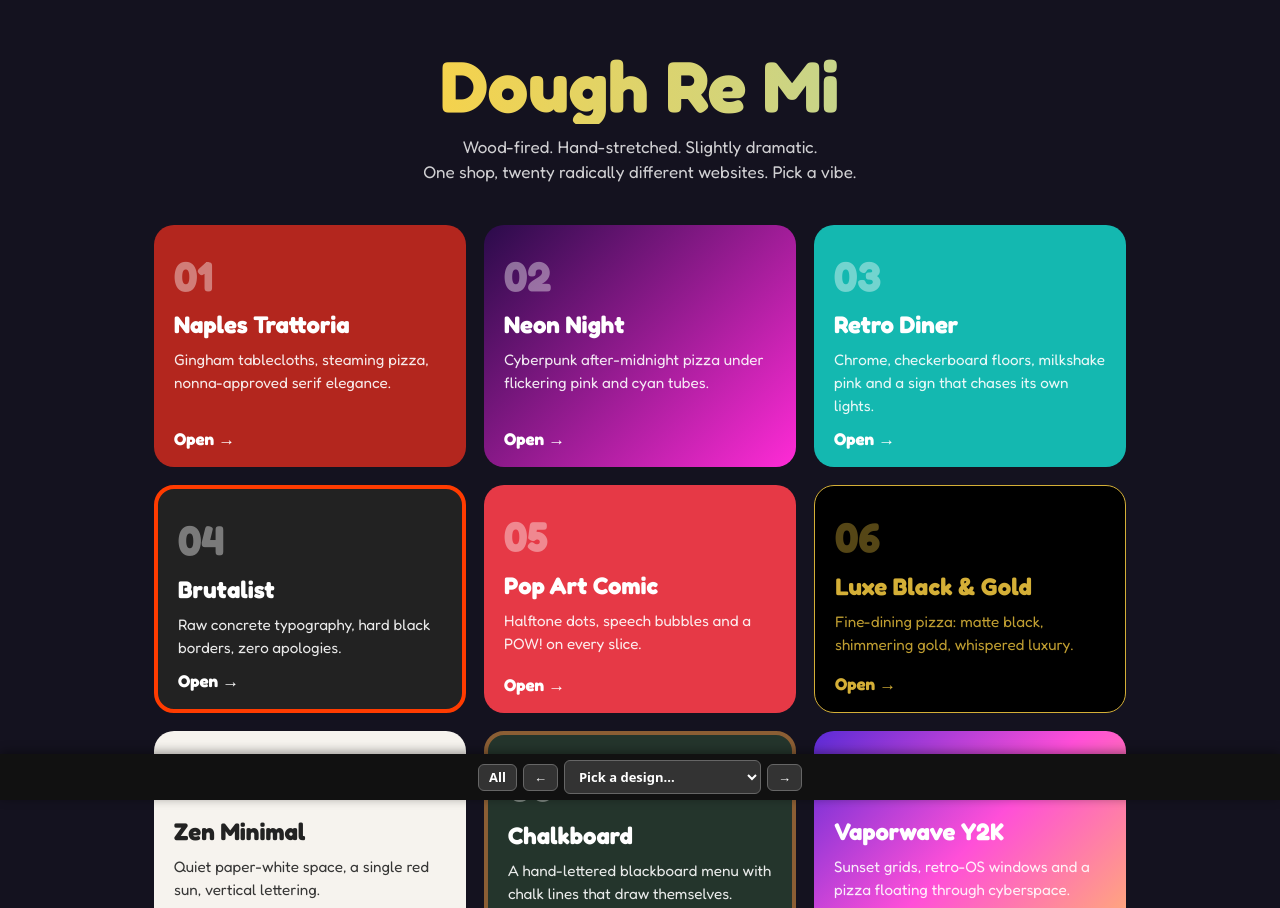
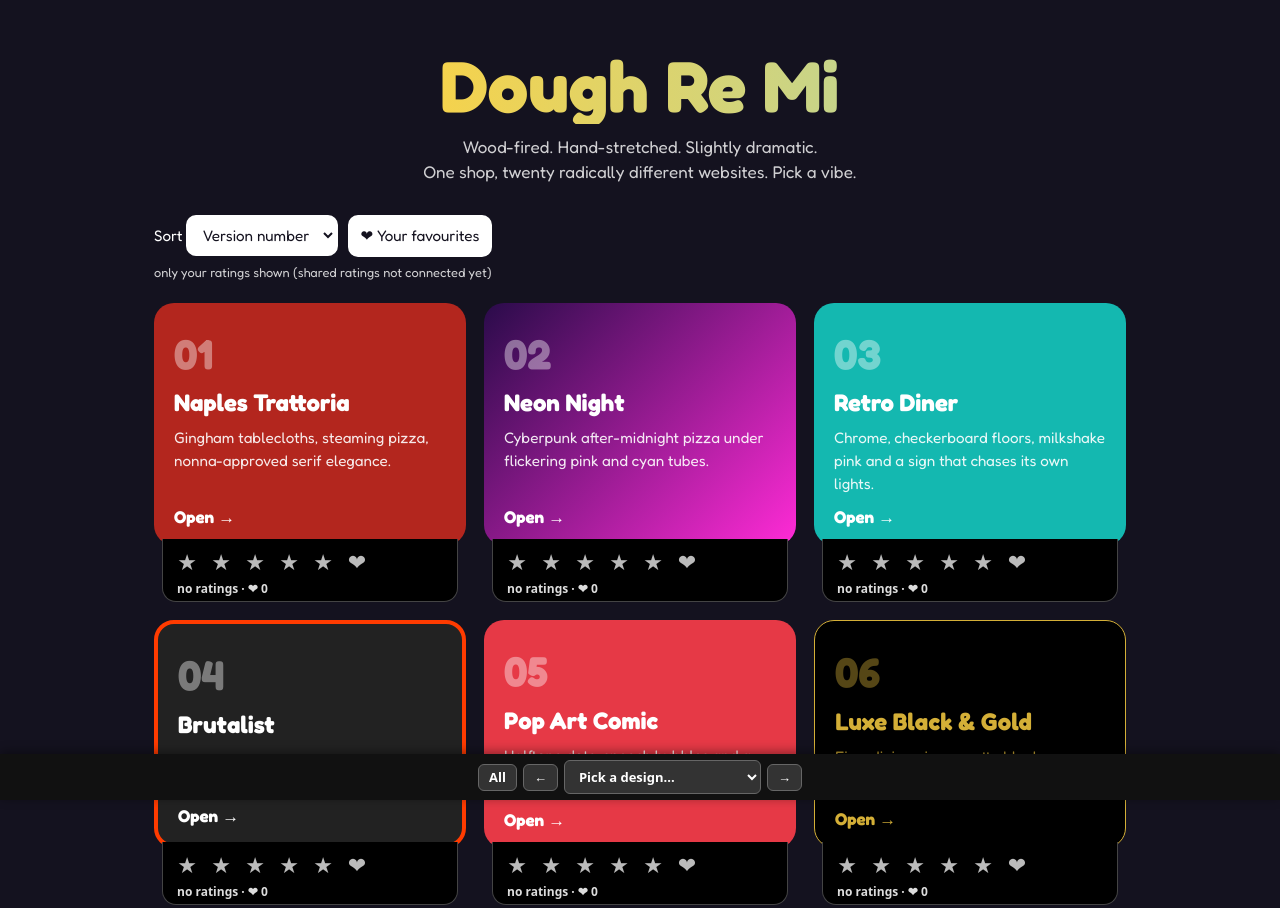
Before and after one commit to nav347/pizza-shop, a plain HTML site: page index.html in a window 1280 px wide. Shown: the top 908 px of the page. Drawn offline with Linux system fonts and the light colour scheme.

Commit message:
Add ratings and favourites: ratings.js, switcher bar, per-version pill, gallery sort/filter
Co-Authored-By: Claude Sonnet 5.5 <noreply@anthropic.com>

```diff
--- a/index.html
+++ b/index.html
@@ -20,10 +20,19 @@ header p{opacity:.8;margin-top:10px}
 .c15{background:#ffcb05;color:#111}.c16{background:#2a9d8f}.c17{background:#6b3f1d;border:4px solid #2f5d34}.c18{background:#0b3d91;border:4px solid #fff}
 .c19{background:#fff;color:#111;border-left:16px solid #da291c}.c20{background:linear-gradient(135deg,#041a2e,#1b9e77,#6a4c93)}
 .guide{grid-column:1/-1;background:#fff;color:#14121f;border:4px dashed #5b2bd6;min-height:140px}.guide .n{font-size:1.1rem;opacity:1;color:#5b2bd6}
+.cw{display:flex;flex-direction:column;min-width:0}.cw[hidden]{display:none}.cw.guidew{grid-column:1/-1}.cw .card{flex:1}
+.rt{background:#000;border-radius:0 0 14px 14px;margin:-6px 8px 0;padding:8px 8px 6px;position:relative;z-index:1;border:1px solid #444;border-top:0}
+.rt .pr-w{max-width:100%}.rt .pr-t{flex-basis:100%;margin:2px 0 0 4px}
+.tools{max-width:1100px;margin:10px auto 0;padding:0 5vw;display:flex;flex-wrap:wrap;gap:10px;align-items:center;font-size:.95rem}
+.tools select,.tools button{background:#fff;color:#14121f;border:2px solid #fff;border-radius:10px;padding:8px 10px;font:inherit;min-height:40px;cursor:pointer}
+.tools button[aria-pressed=true]{background:#ff5a7a;color:#fff;border-color:#ff5a7a}
+.tools :focus-visible{outline:3px solid #7ad7f0;outline-offset:2px}
+.empty{grid-column:1/-1;text-align:center;opacity:.85}.pnote{max-width:1100px;margin:6px auto 0;padding:0 5vw;font-size:.8rem;opacity:.8}
 @media(prefers-reduced-motion:reduce){*{animation:none!important;transition:none!important}}
 </style></head>
 <body><header><h1 data-shop="name"></h1><p><span data-shop="tagline"></span><br>One shop, twenty radically different websites. Pick a vibe.</p></header>
-<main class="grid">
+<div class="tools"><label>Sort <select id="srt"><option value="n">Version number</option><option value="r">Highest rated</option><option value="f">Most favourited</option></select></label><button type="button" id="myf" aria-pressed="false">&#10084; Your favourites</button></div><p class="pnote" id="pnote" aria-live="polite"></p>
+<main class="grid" id="grid">
 <a class="card c1" href="v1-trattoria/index.html"><span class="n">01</span><h2>Naples Trattoria</h2><p>Gingham tablecloths, steaming pizza, nonna-approved serif elegance.</p><span class="go">Open &rarr;</span></a>
 <a class="card c2" href="v2-neon/index.html"><span class="n">02</span><h2>Neon Night</h2><p>Cyberpunk after-midnight pizza under flickering pink and cyan tubes.</p><span class="go">Open &rarr;</span></a>
 <a class="card c3" href="v3-diner/index.html"><span class="n">03</span><h2>Retro Diner</h2><p>Chrome, checkerboard floors, milkshake pink and a sign that chases its own lights.</p><span class="go">Open &rarr;</span></a>
@@ -45,5 +54,43 @@ header p{opacity:.8;margin-top:10px}
 <a class="card c19" href="v19-transit/index.html"><span class="n">19</span><h2>Transit Map</h2><p>Subway-map lines: every page is a stop on the way to dinner.</p><span class="go">Open &rarr;</span></a>
 <a class="card c20" href="v20-aurora/index.html"><span class="n">20</span><h2>Aurora</h2><p>Northern lights drifting over a calm night sky.</p><span class="go">Open &rarr;</span></a>
 </main>
-<script src="shop.js"></script><script src="switcher.js"></script>
+<script src="shop.js"></script><script src="ratings.js"></script><script src="switcher.js"></script>
+<script>
+(function(){
+  var grid=document.getElementById("grid"),srt=document.getElementById("srt"),myf=document.getElementById("myf"),note=document.getElementById("pnote");
+  var items=[],i=0;
+  [].slice.call(grid.querySelectorAll("a.card")).forEach(function(a){
+    var slug=a.getAttribute("href").split("/")[0],w=document.createElement("div");
+    w.className="cw"+(a.classList.contains("guide")?" guidew":"");
+    grid.replaceChild(w,a);w.appendChild(a);
+    var r=document.createElement("div");r.className="rt";w.appendChild(r);
+    items.push({slug:slug,el:w,box:r,guide:a.classList.contains("guide"),pos:i++});
+  });
+  var empty=document.createElement("p");empty.className="empty";empty.textContent="No favourites yet: tap the heart on a design.";
+  function ready(){return window.PizzaRatings;}
+  function render(){
+    var R=window.PizzaRatings,st=R.store,mode=srt.value,only=myf.getAttribute("aria-pressed")==="true";
+    var vis=items.filter(function(x){return !only||st.isFav(x.slug);});
+    var normal=vis.filter(function(x){return !x.guide;}),guide=vis.filter(function(x){return x.guide;});
+    if(mode==="r")normal.sort(function(a,b){var A=st.stats(a.slug),B=st.stats(b.slug);return B.avg-A.avg||B.count-A.count||a.pos-b.pos;});
+    else if(mode==="f")normal.sort(function(a,b){return st.stats(b.slug).favs-st.stats(a.slug).favs||a.pos-b.pos;});
+    else normal.sort(function(a,b){return a.pos-b.pos;});
+    var order=normal.slice();
+    if(guide.length){ if(mode==="n"){var k=0;order=[];var all=vis.slice().sort(function(a,b){return a.pos-b.pos;});order=all;} else order=normal.concat(guide); }
+    items.forEach(function(x){x.el.hidden=vis.indexOf(x)<0;});
+    order.forEach(function(x){grid.appendChild(x.el);});
+    if(!vis.length)grid.appendChild(empty);else if(empty.parentNode)grid.removeChild(empty);
+    note.textContent=R.store.mode()==="local"?R.note:"";
+  }
+  var built=false;
+  function start(){
+    var R=window.PizzaRatings;
+    items.forEach(function(x){x.box.appendChild(R.makeWidget(x.slug));});
+    R.store.subscribe(render);srt.onchange=render;
+    myf.onclick=function(){myf.setAttribute("aria-pressed",myf.getAttribute("aria-pressed")==="true"?"false":"true");render();};
+    render();
+  }
+  if(ready())start();else{var n=0,t=setInterval(function(){if(ready()){clearInterval(t);start();}else if(++n>80)clearInterval(t);},50);}
+})();
+</script>
 </body></html>
--- /dev/null
+++ b/ratings.js
@@ -0,0 +1,194 @@
+/* Ratings + favourites for the pizza site. Loaded automatically by switcher.js (and by the gallery).
+   Set API_BASE to the server URL later; empty = only this browser's ratings (localStorage).
+   Contract: GET {API_BASE}/ratings -> {"v1-trattoria":{"avg":4.2,"count":12,"favs":3},...}
+             POST {API_BASE}/rate {version, stars(1-5), voter}   POST {API_BASE}/fav {version, on:true|false, voter}
+   A voter re-rating replaces their old rating (server side). */
+const API_BASE = "";
+
+(function (root) {
+  var KEY = "pizza.ratings.v1", VKEY = "pizza.voter.v1", TIMEOUT = 4000;
+
+  /* ---- core logic (no DOM; testable in Node with injected storage/fetch) ---- */
+  function createStore(o) {
+    o = o || {};
+    var api = o.apiBase || "", st = o.storage, fx = o.fetch, mode = api ? "server" : "local";
+    var mine = { stars: {}, favs: {} }, shared = {}, subs = [], voter = "";
+    try { var raw = st && st.getItem(KEY); if (raw) { var p = JSON.parse(raw); mine.stars = p.stars || {}; mine.favs = p.favs || {}; } } catch (e) {}
+    try { voter = (st && st.getItem(VKEY)) || ""; } catch (e) {}
+    if (!voter) {
+      voter = "v" + Math.random().toString(36).slice(2, 12) + Date.now().toString(36);
+      try { if (st) st.setItem(VKEY, voter); } catch (e) {}
+    }
+    function save() { try { if (st) st.setItem(KEY, JSON.stringify(mine)); } catch (e) {} }
+    function emit() { subs.forEach(function (f) { try { f(); } catch (e) {} }); }
+    function localStats(v) {
+      var s = mine.stars[v];
+      return { avg: s || 0, count: s ? 1 : 0, favs: mine.favs[v] ? 1 : 0 };
+    }
+    function stats(v) {
+      if (mode === "server") {
+        var d = shared[v];
+        return d ? { avg: +d.avg || 0, count: +d.count || 0, favs: +d.favs || 0 } : { avg: 0, count: 0, favs: 0 };
+      }
+      return localStats(v);
+    }
+    function withTimeout(promise) {
+      return Promise.race([promise, new Promise(function (_, rej) { setTimeout(function () { rej(new Error("timeout")); }, TIMEOUT); })]);
+    }
+    function post(path, body) {
+      if (mode !== "server" || !fx) return Promise.resolve(false);
+      return withTimeout(fx(api + path, { method: "POST", headers: { "Content-Type": "application/json" }, body: JSON.stringify(body) }))
+        .then(function (r) { return !!r.ok; }, function () { return false; });
+    }
+    function load() {
+      if (!api || !fx) { mode = "local"; emit(); return Promise.resolve(mode); }
+      return withTimeout(fx(api + "/ratings").then(function (r) { if (!r.ok) throw new Error("bad"); return r.json(); }))
+        .then(function (d) { shared = d || {}; mode = "server"; emit(); return mode; },
+          function () { mode = "local"; emit(); return mode; });
+    }
+    function rate(v, n) {
+      n = Math.round(+n); if (!(n >= 1 && n <= 5)) return Promise.resolve(false);
+      mine.stars[v] = n; save(); emit();
+      return post("/rate", { version: v, stars: n, voter: voter }).then(function (ok) { return mode === "server" ? load() : ok; });
+    }
+    function fav(v, on) {
+      if (on === undefined) on = !mine.favs[v];
+      if (on) mine.favs[v] = true; else delete mine.favs[v];
+      save(); emit();
+      return post("/fav", { version: v, on: !!on, voter: voter }).then(function (ok) { return mode === "server" ? load() : ok; });
+    }
+    return {
+      load: load, rate: rate, fav: fav, stats: stats,
+      myStars: function (v) { return mine.stars[v] || 0; },
+      isFav: function (v) { return !!mine.favs[v]; },
+      mode: function () { return mode; },
+      voter: function () { return voter; },
+      subscribe: function (f) { subs.push(f); }
+    };
+  }
+  function r1(x) { return (Math.round(x * 10) / 10).toFixed(1); }
+  function fmt(s) { return s.count ? "★" + r1(s.avg) + " (" + s.count + ")" : "no ratings"; }
+
+  if (typeof module !== "undefined" && module.exports) { module.exports = { createStore: createStore, fmt: fmt }; }
+  if (typeof window === "undefined" || typeof document === "undefined") return;
+
+  /* ---- browser part ---- */
+  var ls = null; try { ls = window.localStorage; } catch (e) {}
+  var store = createStore({ apiBase: API_BASE, storage: ls, fetch: window.fetch ? window.fetch.bind(window) : null });
+  var NOTE = "only your ratings shown (shared ratings not connected yet)";
+  window.PizzaRatings = { store: store, fmt: fmt, makeWidget: makeWidget, note: NOTE };
+
+  var path = location.pathname.split("/"); path.pop();
+  var cur = path.pop() || "";
+  var inV = /^v\d+-/.test(cur);
+
+  var css = document.createElement("style");
+  css.textContent =
+    ".pr-w{display:inline-flex;align-items:center;gap:2px;font:600 13px/1 system-ui,sans-serif;color:#fff;flex-wrap:wrap}" +
+    ".pr-w button{background:none;border:0;color:#bbb;font-size:22px;line-height:1;min-width:32px;min-height:32px;padding:0;cursor:pointer;border-radius:6px}" +
+    ".pr-w button.on{color:#ffd23f}.pr-w button.hf.on{color:#ff5a7a}" +
+    ".pr-w button:focus-visible,.pr-pill:focus-visible{outline:3px solid #7ad7f0;outline-offset:1px}" +
+    ".pr-w .pr-t{margin-left:6px;font-size:12px;color:#ddd}" +
+    ".pr-row{flex-basis:100%;display:flex;justify-content:center;align-items:center;gap:8px;flex-wrap:wrap;border-top:1px solid #444;padding-top:4px;font:600 12px/1.2 system-ui,sans-serif;color:#ddd}" +
+    ".pr-pill{position:fixed;right:10px;z-index:2147482000;background:#111;color:#fff;border:2px solid #fff;border-radius:999px;padding:8px 14px;font:600 14px/1 system-ui,sans-serif;cursor:pointer;box-shadow:0 2px 8px rgba(0,0,0,.5);max-width:calc(100vw - 20px)}" +
+    ".pr-panel{position:fixed;right:10px;z-index:2147482001;background:#111;color:#fff;border:2px solid #fff;border-radius:14px;padding:10px 12px;max-width:calc(100vw - 20px);box-shadow:0 4px 16px rgba(0,0,0,.6);font:600 13px/1.4 system-ui,sans-serif}" +
+    ".pr-panel[hidden]{display:none}.pr-note{display:block;margin-top:6px;font-weight:400;font-size:11px;color:#ccc;max-width:260px}";
+  document.head.appendChild(css);
+
+  /* A widget: 5 stars + heart + text for version v. Updates on store changes. */
+  function makeWidget(v, withText) {
+    var w = document.createElement("span"); w.className = "pr-w"; w.setAttribute("role", "group"); w.setAttribute("aria-label", "Rate this design");
+    var btns = [];
+    for (var i = 1; i <= 5; i++) (function (n) {
+      var b = document.createElement("button"); b.type = "button"; b.textContent = "★";
+      b.setAttribute("aria-label", "Rate " + n + (n === 1 ? " star" : " stars"));
+      b.onclick = function (e) { e.preventDefault(); e.stopPropagation(); store.rate(v, n); };
+      w.appendChild(b); btns.push(b);
+    })(i);
+    var h = document.createElement("button"); h.type = "button"; h.textContent = "❤";
+    h.onclick = function (e) { e.preventDefault(); e.stopPropagation(); store.fav(v); };
+    w.appendChild(h);
+    var t = null;
+    if (withText !== false) { t = document.createElement("span"); t.className = "pr-t"; t.setAttribute("aria-live", "polite"); w.appendChild(t); }
+    function refresh() {
+      var m = store.myStars(v), s = store.stats(v), f = store.isFav(v);
+      btns.forEach(function (b, k) { b.className = k < m ? "on" : ""; b.setAttribute("aria-pressed", k + 1 === m ? "true" : "false"); });
+      h.className = "hf" + (f ? " on" : "");
+      h.setAttribute("aria-pressed", f ? "true" : "false");
+      h.setAttribute("aria-label", f ? "Remove from favourites" : "Add to favourites");
+      if (t) t.textContent = fmt(s) + " · ❤ " + s.favs;
+    }
+    store.subscribe(refresh); refresh();
+    return w;
+  }
+
+  function noteText() { return store.mode() === "local" ? NOTE : ""; }
+
+  function attachBar(bar) {
+    var sel = bar.querySelector("#sw-sel");
+    function refreshOpts() {
+      if (!sel) return;
+      [].forEach.call(sel.options, function (o) {
+        var slug = o.getAttribute("data-slug"); if (!slug) return;
+        var s = store.stats(slug), extra = "";
+        if (s.count) extra += "  ★" + r1(s.avg) + " (" + s.count + ")";
+        if (s.favs) extra += (extra ? " " : "  ") + "❤" + s.favs;
+        o.textContent = o.getAttribute("data-label") + extra;
+      });
+    }
+    store.subscribe(refreshOpts); refreshOpts();
+    if (!inV) return;
+    var row = document.createElement("div"); row.className = "pr-row";
+    var lab = document.createElement("span"); lab.textContent = "Rate this:";
+    var note = document.createElement("span"); note.style.cssText = "font-weight:400;font-size:11px;color:#bbb";
+    row.appendChild(lab); row.appendChild(makeWidget(cur)); row.appendChild(note);
+    bar.appendChild(row);
+    function n() { note.textContent = noteText(); fit(); }
+    store.subscribe(n); n();
+  }
+
+  function fit() {
+    var bar = document.getElementById("sw-bar"); if (!bar) return;
+    var hgt = bar.offsetHeight;
+    document.body.style.paddingBottom = (hgt + (inV ? 56 : 8)) + "px";
+    var pill = document.getElementById("pr-pill"), panel = document.getElementById("pr-panel");
+    if (pill) pill.style.bottom = (hgt + 8) + "px";
+    if (panel && pill) panel.style.bottom = (hgt + 8 + pill.offsetHeight + 8) + "px";
+  }
+
+  function addPill() {
+    var pill = document.createElement("button"); pill.type = "button"; pill.id = "pr-pill"; pill.className = "pr-pill";
+    pill.setAttribute("aria-expanded", "false"); pill.setAttribute("aria-controls", "pr-panel");
+    pill.setAttribute("aria-label", "Rate this design");
+    var panel = document.createElement("div"); panel.id = "pr-panel"; panel.className = "pr-panel"; panel.hidden = true;
+    panel.setAttribute("role", "dialog"); panel.setAttribute("aria-label", "Rate this design");
+    var title = document.createElement("div"); title.textContent = "Rate this design";
+    var note = document.createElement("span"); note.className = "pr-note";
+    panel.appendChild(title); panel.appendChild(makeWidget(cur)); panel.appendChild(note);
+    function lbl() {
+      var s = store.stats(cur);
+      pill.textContent = "★ " + (s.count ? r1(s.avg) : "Rate this design");
+      note.textContent = noteText();
+    }
+    store.subscribe(lbl); lbl();
+    function toggle(open) {
+      panel.hidden = !open; pill.setAttribute("aria-expanded", open ? "true" : "false");
+      if (open) { fit(); var b = panel.querySelector("button"); if (b) b.focus(); } else pill.focus();
+    }
+    pill.onclick = function () { toggle(panel.hidden); };
+    panel.addEventListener("keydown", function (e) { if (e.key === "Escape") toggle(false); });
+    document.body.appendChild(panel); document.body.appendChild(pill);
+    fit();
+  }
+
+  function init(tries) {
+    var bar = document.getElementById("sw-bar");
+    if (!bar && tries < 60) { setTimeout(function () { init(tries + 1); }, 50); return; }
+    if (bar) attachBar(bar);
+    if (inV) addPill();
+    fit();
+    window.addEventListener("resize", fit);
+    store.load();
+  }
+  if (document.readyState === "loading") document.addEventListener("DOMContentLoaded", function () { init(0); }); else init(0);
+})(typeof window !== "undefined" ? window : this);
--- a/switcher.js
+++ b/switcher.js
@@ -52,8 +52,8 @@
 
   function build() {
     fallbackFill();
-    var bar = document.createElement("div");
-    bar.setAttribute("style", "position:fixed;left:0;right:0;bottom:0;z-index:2147483000;display:flex;gap:6px;align-items:center;justify-content:center;padding:6px 8px;background:#111;color:#fff;font:600 13px/1 system-ui,sans-serif;box-shadow:0 -2px 10px rgba(0,0,0,.4)");
+    var bar = document.createElement("div"); bar.id = "sw-bar";
+    bar.setAttribute("style", "position:fixed;left:0;right:0;bottom:0;z-index:2147483000;display:flex;flex-wrap:wrap;gap:6px;align-items:center;justify-content:center;padding:6px 8px;background:#111;color:#fff;font:600 13px/1 system-ui,sans-serif;box-shadow:0 -2px 10px rgba(0,0,0,.4)");
     var bs = "background:#333;color:#fff;border:1px solid #666;border-radius:6px;padding:6px 10px;font:inherit;cursor:pointer;text-decoration:none";
     bar.innerHTML = '<a href="' + root + 'index.html" style="' + bs + '">All</a>' +
       '<button type="button" id="sw-prev" style="' + bs + '" aria-label="Previous design">&larr;</button>' +
@@ -64,12 +64,18 @@
     if (!inV) sel.innerHTML = '<option value="-1">Pick a design...</option>';
     V.forEach(function (v, i) {
       var o = document.createElement("option");
-      o.value = i; o.textContent = v[1]; if (i === idx) o.selected = true; sel.appendChild(o);
+      o.value = i; o.textContent = v[1]; o.setAttribute("data-slug", v[0]); o.setAttribute("data-label", v[1]); if (i === idx) o.selected = true; sel.appendChild(o);
     });
     sel.onchange = function () { if (+sel.value >= 0) go(+sel.value); };
     bar.querySelector("#sw-prev").onclick = function () { go((inV ? idx : 0) - 1); };
     bar.querySelector("#sw-next").onclick = function () { go((inV ? idx : -1) + 1); };
     document.body.style.paddingBottom = "52px";
   }
+  /* ratings.js (stars + favourites) lives in the site root; load it from there whatever the page depth */
+  if (!window.PizzaRatings && !document.querySelector('script[src$="ratings.js"]')) {
+    var me = document.currentScript, rs = document.createElement("script");
+    rs.src = (me && me.src ? me.src.replace(/switcher\.js(\?.*)?$/, "") : root) + "ratings.js";
+    document.head.appendChild(rs);
+  }
   if (document.readyState === "loading") document.addEventListener("DOMContentLoaded", build); else build();
 })();
```
Also changed, not shown: t643fe/test.js (added, +24 -0 lines).
